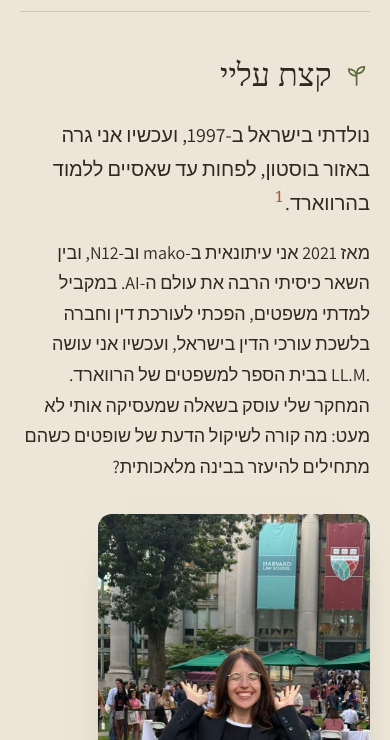
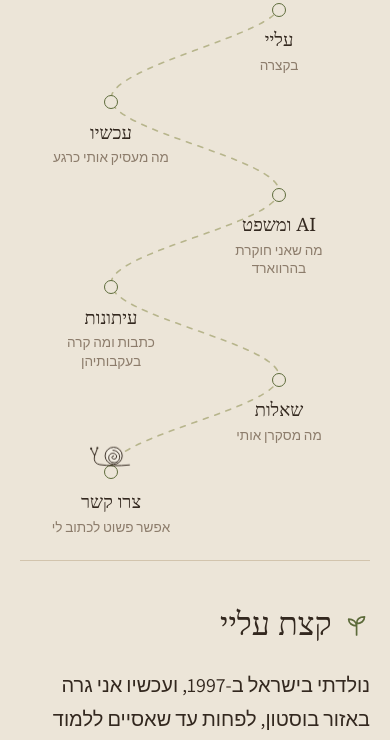
Before and after one commit to netahrv-lab/netahorev-site, a plain HTML site: page index.html in a window 390 px wide. Shown: the part 1122-1862 px from the top of the page. Drawn offline with Linux system fonts and the light colour scheme; a web font is replaced by a local one.

Commit message:
Mobile: vertical winding trail with a snail that crawls down it as you scroll
Co-Authored-By: Claude Opus 5.5 <noreply@anthropic.com>

```diff
--- a/assets/main.js
+++ b/assets/main.js
@@ -30,13 +30,19 @@
 
   /* ---------- hero trail: the snail walks to whichever stop you point at ---------- */
   const path = document.querySelector('.path');
-  const line = path && path.querySelector('.path__line');
   const wrap = path && path.querySelector('.path__snail-wrap');
-  if (path && line && wrap) {
-    const total = line.getTotalLength();
+  const wide = matchMedia('(min-width: 900px)');
+  if (path && wrap && path.querySelector('.path__line')) {
     const stops = [...path.querySelectorAll('li')];
-    const stopLen = stops.map((li) => {
-      const x = parseFloat(li.dataset.px), y = parseFloat(li.dataset.py);
+    /* two trails: a wavy one across on desktop (1000x170 box), a winding one down on phones (1000x1000 box) */
+    let line, total, vbH, stopLen, sizeW = 23, sizeH = 27;
+    function setup() {
+      const desk = wide.matches;
+      line = path.querySelector(desk ? '.path__line--d' : '.path__line--m') || path.querySelector('.path__line');
+      vbH = desk ? 170 : 1000;
+      total = line.getTotalLength();
+      stopLen = stops.map((li) => {
+        const x = parseFloat(desk ? li.dataset.px : li.dataset.mx), y = parseFloat(desk ? li.dataset.py : li.dataset.my);
         let best = 0, bestD = Infinity;
         for (let i = 0; i <= 600; i++) {
           const l = (i / 600) * total, p = line.getPointAtLength(l);
@@ -45,19 +51,48 @@
         }
         return best;
       });
+      const box = wrap.getBoundingClientRect();
+      sizeW = box.width / 2 || 23; sizeH = (box.width * 42 / 64) || 27;
+    }
+    setup();
     let at = 0, raf = 0;
     const svgFlip = wrap.querySelector('svg');
     if (rtl && svgFlip) svgFlip.style.transform = 'scaleX(-1)';
     function place(l) {
-      const W = path.clientWidth;
+      const W = path.clientWidth, H = wide.matches ? 170 : path.clientHeight;
       const p = line.getPointAtLength(l), q = line.getPointAtLength(Math.min(total, l + 4));
-      const sx = W / 1000;
-      let x = p.x * sx; const y = p.y;
-      let ang = Math.atan2(q.y - p.y, (q.x - p.x) * sx) * 180 / Math.PI;
+      const sx = W / 1000, sy = H / vbH;
+      let x = p.x * sx; const y = p.y * sy;
+      let ang = Math.atan2((q.y - p.y) * sy, (q.x - p.x) * sx) * 180 / Math.PI;
       if (rtl) { x = W - x; ang = -ang; }
+      if (wide.matches) {
         ang = Math.max(-28, Math.min(28, ang));
-      wrap.style.transform = `translate(${x - 23}px, ${y - 27}px) rotate(${ang}deg)`;
+      } else {
+        /* on the vertical trail: stay upright, just face the way it's crawling */
+        const dx = (q.x - p.x) * (rtl ? -1 : 1);
+        if (svgFlip && Math.abs(dx) > 0.05) svgFlip.style.transform = dx > 0 ? 'scaleX(1)' : 'scaleX(-1)';
+        ang = 0;
       }
+      wrap.style.transform = `translate(${x - sizeW}px, ${y - sizeH}px) rotate(${ang}deg)`;
+    }
+    /* phones have no hover: the snail crawls down the trail as you scroll past it */
+    let follow = 0, followRaf = 0, userWalk = 0;
+    function scrollWalk() {
+      if (wide.matches || reduce || Date.now() - userWalk < 1800) return;
+      const r = path.getBoundingClientRect();
+      const t = Math.min(1, Math.max(0, (innerHeight * 0.55 - r.top) / r.height));
+      follow = Math.max(stopLen[0], t * total);
+      cancelAnimationFrame(followRaf);
+      const ease = () => {
+        at += (follow - at) * 0.12;
+        place(at);
+        const snail = wrap.querySelector('.snail');
+        if (Math.abs(follow - at) > 0.5) { snail.classList.add('is-moving'); followRaf = requestAnimationFrame(ease); }
+        else snail.classList.remove('is-moving');
+      };
+      followRaf = requestAnimationFrame(ease);
+    }
+    addEventListener('scroll', scrollWalk, { passive: true });
     function walkTo(target) {
       cancelAnimationFrame(raf);
       const from = at, dist = target - from;
@@ -80,10 +115,12 @@
       const a = li.querySelector('a');
       a.addEventListener('mouseenter', () => walkTo(stopLen[i]));
       a.addEventListener('focus', () => walkTo(stopLen[i]));
+      a.addEventListener('touchstart', () => { userWalk = Date.now(); walkTo(stopLen[i]); }, { passive: true });
     });
     addEventListener('resize', () => place(at));
+    wide.addEventListener('change', () => { cancelAnimationFrame(raf); setup(); at = 0; place(0); walkTo(stopLen[0]); });
     /* after the trail finishes drawing, the snail sets off toward the first stop */
-    setTimeout(() => { if (matchMedia('(min-width: 900px)').matches && at === 0) walkTo(stopLen[0]); }, reduce ? 0 : 2100);
+    setTimeout(() => { if (at === 0) walkTo(stopLen[0]); }, reduce ? 0 : 2100);
   }
 
   /* ---------- top trail: reading progress, appears once the hero trail scrolls away ---------- */
--- a/assets/style.css
+++ b/assets/style.css
@@ -361,3 +361,22 @@ html, body { overflow-x: clip; }
           mask-image: linear-gradient(to bottom, transparent 0, #000 12%, #000 55%, transparent 100%); }
 @media (max-width: 640px) { .cover img { height: 22rem; aspect-ratio: auto; object-position: 22% 70%; } }
 .cover + .hero { margin-top: clamp(-7rem, -9vw, -3rem); position: relative; padding-top: 0; }
+/* the trail on phones: a vertical winding path the snail walks down */
+@media (min-width: 900px) { .path__svg--m { display: none !important; } }
+@media (max-width: 899px) {
+  .path { height: 34rem; margin-block: 1.5rem 3rem; }
+  .path__svg--m { display: block; position: absolute; inset: 0; width: 100%; height: 100%; overflow: visible; }
+  [dir="rtl"] .path__svg--m { transform: scaleX(-1); }
+  .path__line { fill: none; stroke: var(--olive-soft); stroke-width: 1.6; stroke-dasharray: 5 7; stroke-linecap: round; vector-effect: non-scaling-stroke; }
+  .path ol { display: block; position: absolute; inset: 0; }
+  .path li { position: absolute; inset-inline-start: var(--mx); top: calc(var(--my) - 7px); transform: translateX(-50%); width: 9.5rem; }
+  [dir="rtl"] .path li { transform: translateX(50%); }
+  .path a { border: 0; padding: 0.2rem 0.4rem; text-align: center; justify-items: center; background: none; border-radius: 10px; height: auto; }
+  .path a:hover { background: none; }
+  .path__pin { display: block; width: 14px; height: 14px; border-radius: 50%; border: 1.6px solid var(--olive); background: var(--paper); margin-bottom: 0.3rem; }
+  .path__icon { display: none; }
+  .path__title { font-size: 1.15rem; }
+  .path__sub { font-size: 0.85rem; }
+  .path__snail-wrap { display: block; position: absolute; width: 42px; left: 0; top: 0; z-index: 2; will-change: transform; }
+  .path__snail-wrap .snail { width: 42px; }
+}
--- a/index.html
+++ b/index.html
@@ -23,7 +23,7 @@
 <link rel="preconnect" href="https://fonts.googleapis.com">
 <link rel="preconnect" href="https://fonts.gstatic.com" crossorigin>
 <link rel="stylesheet" href="https://fonts.googleapis.com/css2?family=Assistant:wght@400;600&family=Bona+Nova:ital,wght@0,400;1,400&display=swap">
-<link rel="stylesheet" href="/assets/style.css?v=14">
+<link rel="stylesheet" href="/assets/style.css?v=17">
 <script>document.documentElement.classList.add('js');if(document.visibilityState==='visible')document.documentElement.classList.add('intro')</script>
 <script type="application/ld+json">
 {"@context":"https://schema.org","@type":"Person","name":"Neta Horev","alternateName":["נטע חורב","Neta Chehanovski","נטע צ'חנובסקי"],"url":"https://netahorev.com/","image":"https://netahorev.com/assets/neta-horev.jpg","jobTitle":"Journalist, lawyer and LL.M. candidate","affiliation":{"@type":"CollegeOrUniversity","name":"Harvard Law School"},"sameAs":["https://www.instagram.com/netahrv/","https://www.linkedin.com/in/neta-horev-77a28816b/","https://www.tiktok.com/@neta_horev"]}
@@ -82,6 +82,8 @@
 
     <figure class="cover"><img src="/assets/cover.jpg" width="1200" height="560" alt="נטע עובדת על לפטופ ליד חלון ענק עם נוף של העיר" fetchpriority="high"></figure>
 
+    <figure class="cover"><img src="/assets/cover.jpg" width="1200" height="560" alt="נטע עובדת על לפטופ ליד חלון ענק עם נוף של העיר" fetchpriority="high"></figure>
+
     <section class="hero" id="top" aria-labelledby="name">
       <div>
         <h1 class="hero__name" id="name"><span class="w">נטע</span> <span class="w">חורב</span><span class="hero__aka">(לשעבר צ'חנובסקי)</span></h1>
@@ -96,13 +98,21 @@
     </section>
 
     <nav class="path" aria-label="השביל של האתר">
-      <svg class="path__svg" viewBox="0 0 1000 170" preserveAspectRatio="none" aria-hidden="true">
+      <svg class="path__svg path__svg--d" viewBox="0 0 1000 170" preserveAspectRatio="none" aria-hidden="true">
         <defs>
           <mask id="trail-mask" maskUnits="userSpaceOnUse" x="-20" y="-20" width="1040" height="210">
             <path class="path__reveal" pathLength="1" d="M20 104C70 104 95 70 140 70S250 118 300 118 410 62 460 62 570 118 620 118 730 62 780 62 890 104 930 104" fill="none" stroke="#fff" stroke-width="16"/>
           </mask>
         </defs>
-        <path class="path__line" mask="url(#trail-mask)" d="M20 104C70 104 95 70 140 70S250 118 300 118 410 62 460 62 570 118 620 118 730 62 780 62 890 104 930 104"/>
+        <path class="path__line path__line--d" mask="url(#trail-mask)" d="M20 104C70 104 95 70 140 70S250 118 300 118 410 62 460 62 570 118 620 118 730 62 780 62 890 104 930 104"/>
+      </svg>
+      <svg class="path__svg path__svg--m" viewBox="0 0 1000 1000" preserveAspectRatio="none" aria-hidden="true">
+        <defs>
+          <mask id="trail-mask-m" maskUnits="userSpaceOnUse" x="-20" y="-20" width="1040" height="1040">
+            <path class="path__reveal" pathLength="1" d="M500 0C430 20 260 20 260 70S740 180 740 240 260 350 260 410 740 520 740 580 260 690 260 750 740 860 740 920" fill="none" stroke="#fff" stroke-width="40"/>
+          </mask>
+        </defs>
+        <path class="path__line path__line--m" mask="url(#trail-mask-m)" d="M500 0C430 20 260 20 260 70S740 180 740 240 260 350 260 410 740 520 740 580 260 690 260 750 740 860 740 920"/>
       </svg>
       <div class="path__snail-wrap">
         <button class="snail" type="button" aria-label="החילזון. לחצו כדי לשמוע מה יש לו להגיד">
@@ -110,12 +120,12 @@
         </button>
       </div>
       <ol>
-        <li style="--x:14%;--y:70px;--i:0" data-px="140" data-py="70"><a href="#about"><span class="path__pin"></span><svg class="path__icon" aria-hidden="true"><use href="#i-sprout"/></svg><span class="path__title">עליי</span><span class="path__sub">בקצרה</span></a></li>
-        <li style="--x:30%;--y:118px;--i:1" data-px="300" data-py="118"><a href="#now"><span class="path__pin"></span><svg class="path__icon" aria-hidden="true"><use href="#i-cup"/></svg><span class="path__title">עכשיו</span><span class="path__sub">מה מעסיק אותי כרגע</span></a></li>
-        <li style="--x:46%;--y:62px;--i:2" data-px="460" data-py="62"><a href="#research"><span class="path__pin"></span><svg class="path__icon" aria-hidden="true"><use href="#i-scales"/></svg><span class="path__title">AI ומשפט</span><span class="path__sub">מה שאני חוקרת בהרווארד</span></a></li>
-        <li style="--x:62%;--y:118px;--i:3" data-px="620" data-py="118"><a href="#journalism"><span class="path__pin"></span><svg class="path__icon" aria-hidden="true"><use href="#i-pen"/></svg><span class="path__title">עיתונות</span><span class="path__sub">כתבות ומה קרה בעקבותיהן</span></a></li>
-        <li style="--x:78%;--y:62px;--i:4" data-px="780" data-py="62"><a href="#curiosities"><span class="path__pin"></span><svg class="path__icon" aria-hidden="true"><use href="#i-cloud"/></svg><span class="path__title">שאלות</span><span class="path__sub">מה מסקרן אותי</span></a></li>
-        <li style="--x:93%;--y:104px;--i:5" data-px="930" data-py="104"><a href="#contact"><span class="path__pin"></span><svg class="path__icon" aria-hidden="true"><use href="#i-mail"/></svg><span class="path__title">צרו קשר</span><span class="path__sub">אפשר פשוט לכתוב לי</span></a></li>
+        <li style="--x:14%;--y:70px;--mx:26.0%;--my:7.0%;--i:0" data-px="140" data-py="70" data-mx="260" data-my="70"><a href="#about"><span class="path__pin"></span><svg class="path__icon" aria-hidden="true"><use href="#i-sprout"/></svg><span class="path__title">עליי</span><span class="path__sub">בקצרה</span></a></li>
+        <li style="--x:30%;--y:118px;--mx:74.0%;--my:24.0%;--i:1" data-px="300" data-py="118" data-mx="740" data-my="240"><a href="#now"><span class="path__pin"></span><svg class="path__icon" aria-hidden="true"><use href="#i-cup"/></svg><span class="path__title">עכשיו</span><span class="path__sub">מה מעסיק אותי כרגע</span></a></li>
+        <li style="--x:46%;--y:62px;--mx:26.0%;--my:41.0%;--i:2" data-px="460" data-py="62" data-mx="260" data-my="410"><a href="#research"><span class="path__pin"></span><svg class="path__icon" aria-hidden="true"><use href="#i-scales"/></svg><span class="path__title">AI ומשפט</span><span class="path__sub">מה שאני חוקרת בהרווארד</span></a></li>
+        <li style="--x:62%;--y:118px;--mx:74.0%;--my:58.0%;--i:3" data-px="620" data-py="118" data-mx="740" data-my="580"><a href="#journalism"><span class="path__pin"></span><svg class="path__icon" aria-hidden="true"><use href="#i-pen"/></svg><span class="path__title">עיתונות</span><span class="path__sub">כתבות ומה קרה בעקבותיהן</span></a></li>
+        <li style="--x:78%;--y:62px;--mx:26.0%;--my:75.0%;--i:4" data-px="780" data-py="62" data-mx="260" data-my="750"><a href="#curiosities"><span class="path__pin"></span><svg class="path__icon" aria-hidden="true"><use href="#i-cloud"/></svg><span class="path__title">שאלות</span><span class="path__sub">מה מסקרן אותי</span></a></li>
+        <li style="--x:93%;--y:104px;--mx:74.0%;--my:92.0%;--i:5" data-px="930" data-py="104" data-mx="740" data-my="920"><a href="#contact"><span class="path__pin"></span><svg class="path__icon" aria-hidden="true"><use href="#i-mail"/></svg><span class="path__title">צרו קשר</span><span class="path__sub">אפשר פשוט לכתוב לי</span></a></li>
       </ol>
     </nav>
 
@@ -300,6 +310,6 @@
 </main>
 
 <script type="application/json" id="snail-lines">["היי, אל תתייחסו אליי. אני רק עובר.", "אתם יכולים להמשיך לקרוא. אני ממילא לא ממהר.", "רגע, מישהו ראה את הערת שוליים 7?", "גם אני עברתי דירה עם כל הבית שלי. נטע ואני מבינים אחד את השני."]</script>
-<script src="/assets/main.js?v=14" defer></script>
+<script src="/assets/main.js?v=17" defer></script>
 </body>
 </html>
```
Also changed, not shown: en/index.html (+18 -8 lines). Lines whose indentation alone changed are shown as unchanged.
